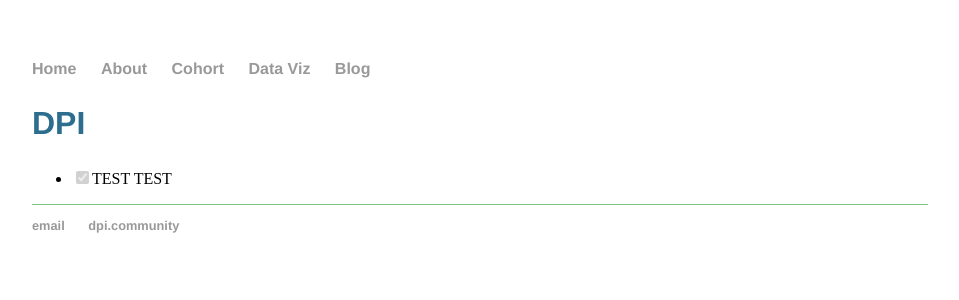
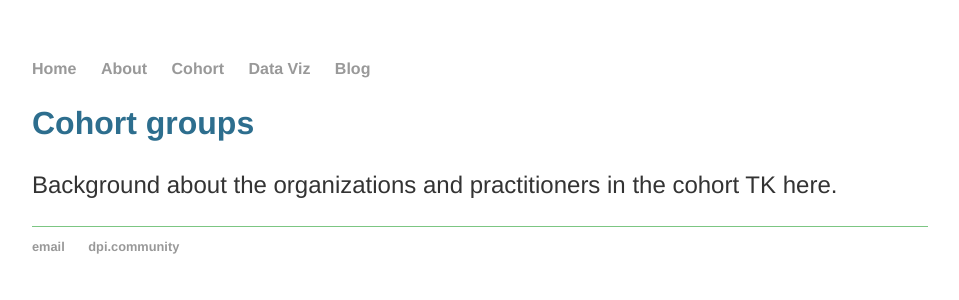
Before and after one commit to democracy-power-innovation/democracy-power-innovation.github.io, a Jekyll site: the page built from cohort-groups/index.md, in a window 1280 px wide. Shown: the top 300 px of the page, without its empty margins (160-1119 px from the left). Built offline with Jekyll 4.4.1, drawn with Linux system fonts in a browser that asks for light colours.

Commit message:
Update index.md

```diff
--- a/cohort-groups/index.md
+++ b/cohort-groups/index.md
@@ -2,5 +2,5 @@
 layout: default
 title: Cohort groups
 ---
-## DPI
-- [X] TEST TEST
+## Cohort groups
+Background about the organizations and practitioners in the cohort TK here.
```
